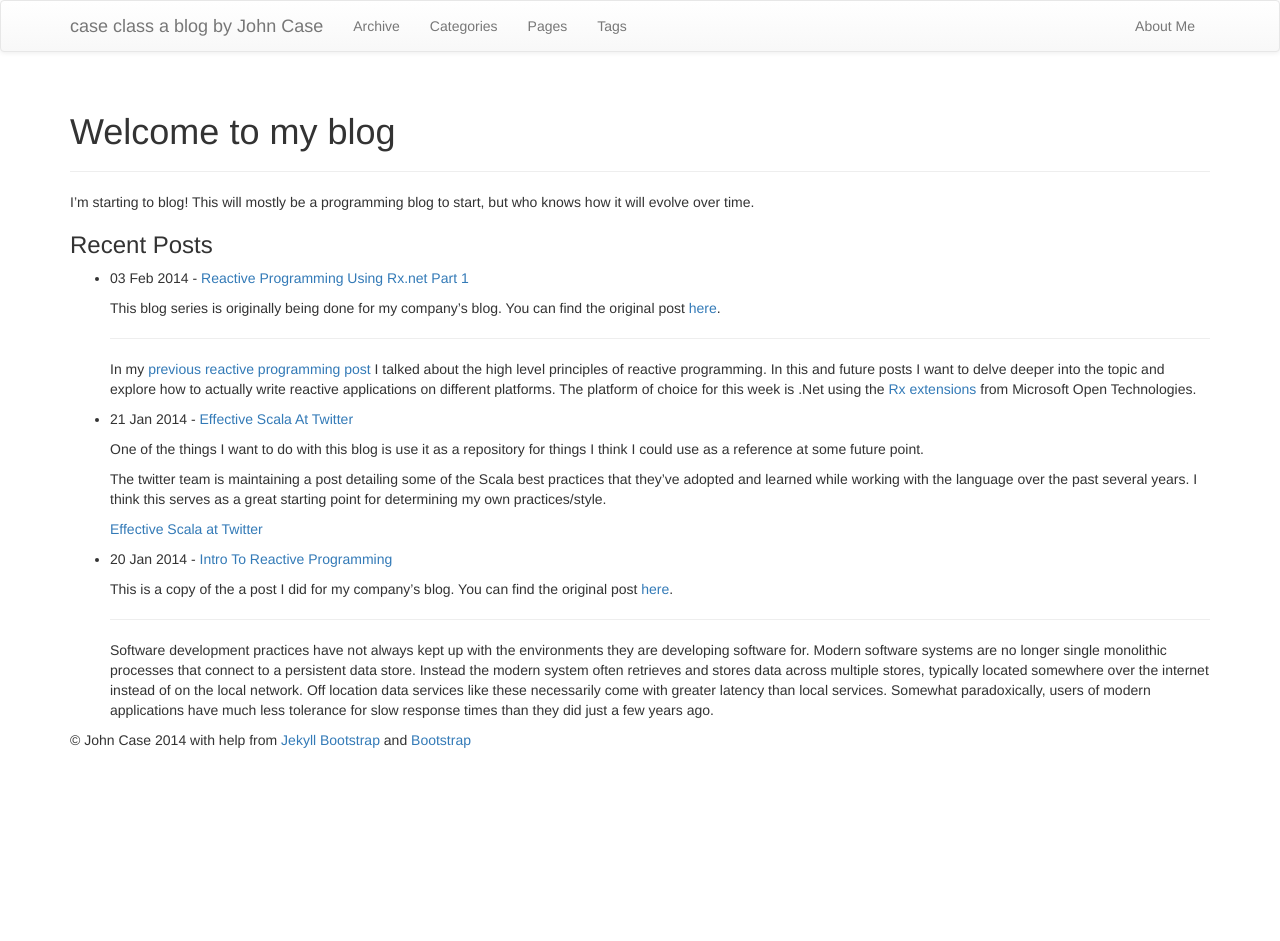
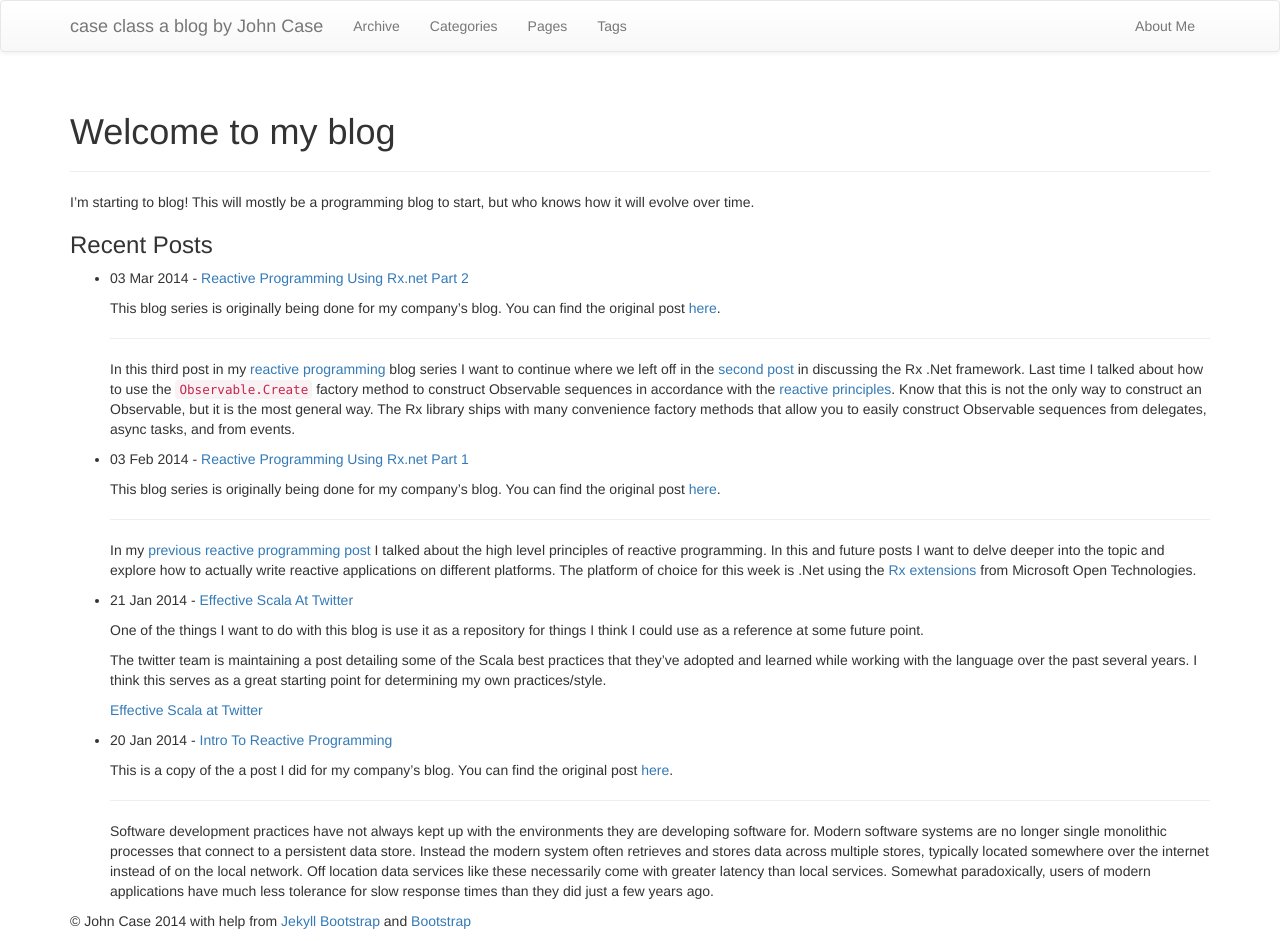
Before and after one commit to johnmcase/johnmcase.github.io, a Jekyll site: the page built from index.md, in a window 1280 px wide. Built offline with Jekyll 4.4.1, drawn with Linux system fonts in a browser that asks for light colours; nearby versions of some CDN libraries; before the commit the page ends 900 px from its top, so only the background shows below that.

Commit message:
Published intro to rx.net part 2

```diff
--- a/_drafts/reactive-programming-using-rx.net-part-2.md
+++ b/_posts/2014-03-03-reactive-programming-using-rx.net-part-2.md
@@ -7,6 +7,10 @@ tagline: Part 2
 
 ---
 {% include JB/setup %}
+
+This blog series is originally being done for my company's blog.  You can find the original post [here](http://www.centare.com/reactive-programming-using-rx-net-part-2/).
+
+---
 
 In this third post in my [reactive programming]({% post_url 2014-01-20-intro-to-reactive-programming %}) blog series I want to continue where we left off in the [second post]({% post_url 2014-02-03-reactive-programming-using-rx.net-part-1 %}) in discussing the Rx .Net framework.  Last time I talked about how to use the `Observable.Create` factory method to construct Observable sequences in accordance with the [reactive principles](http://reactivemanifesto.org).  Know that this is not the only way to construct an Observable, but it is the most general way.  The Rx library ships with many convenience factory methods that allow you to easily construct Observable sequences from delegates, async tasks, and from events.
 
```
